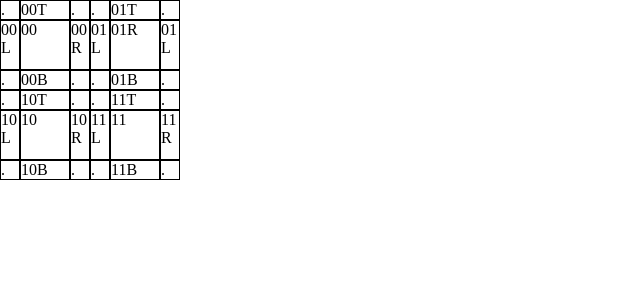
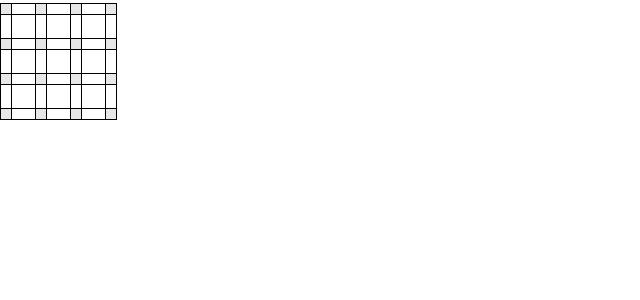
Before and after one commit to Tksi/dot-box, a SvelteKit app: page / in a window 1280 px wide. Shown: the top 300 px of the page, without its empty margins (0-640 px from the left). Built offline with nearby package versions, Linux system fonts and the light colour scheme.

Commit message:
feat: hover

```diff
--- a/src/routes/+page.svelte
+++ b/src/routes/+page.svelte
@@ -1,101 +1,149 @@
 <script lang="ts">
-  type Paper = { top: number; left: number; right: number; bottom: number }[][];
+  type Paper = { top: string; left: string; right: string; bottom: string }[][];
 
   const paper: Paper = [
     [
-      { top: 0, left: 0, bottom: 0, right: 0 },
-      { top: 0, left: 0, bottom: 0, right: 0 },
+      { top: '', left: '', bottom: '', right: '' },
+      { top: '', left: '', bottom: '', right: '' },
+      { top: '', left: '', bottom: '', right: '' },
     ],
     [
-      { top: 0, left: 0, bottom: 0, right: 0 },
-      { top: 0, left: 0, bottom: 0, right: 0 },
+      { top: '', left: '', bottom: '', right: '' },
+      { top: '', left: '', bottom: '', right: '' },
+      { top: '', left: '', bottom: '', right: '' },
+    ],
+    [
+      { top: '', left: '', bottom: '', right: '' },
+      { top: '', left: '', bottom: '', right: '' },
+      { top: '', left: '', bottom: '', right: '' },
     ],
   ];
 
-  const renderPaper = (paper: Paper) => {
-    // TODO
+  const convertPaperForRender = (paper: Paper) => {
+    let renderedPaper: ({
+      row: number;
+      col: number;
+      position: 'top' | 'left' | 'right' | 'bottom' | 'box';
+      value: string | boolean;
+    } | null)[][] = Array(paper.length * 3)
+      .fill('')
+      .map(() => Array(paper[0].length * 3).fill(''));
+    for (const [i, row] of Object.entries(paper)) {
+      for (const [j, col] of Object.entries(row)) {
+        for (let k = 0; k < 3; k++) {
+          if (k === 0 || k === 2) {
+            renderedPaper[Number(i) * 3 + k][Number(j) * 3] = null;
+            renderedPaper[Number(i) * 3 + k][Number(j) * 3 + 2] = null;
+            if (k == 0) {
+              renderedPaper[Number(i) * 3 + k][Number(j) * 3 + 1] = {
+                row: Number(i),
+                col: Number(j),
+                position: 'top',
+                value: col.top,
+              };
+            } else {
+              renderedPaper[Number(i) * 3 + k][Number(j) * 3 + 1] = {
+                row: Number(i),
+                col: Number(j),
+                position: 'bottom',
+                value: col.bottom,
+              };
+            }
+          } else {
+            renderedPaper[Number(i) * 3 + k][Number(j) * 3] = {
+              row: Number(i),
+              col: Number(j),
+              position: 'left',
+              value: col.left,
+            };
+            renderedPaper[Number(i) * 3 + k][Number(j) * 3 + 1] = {
+              row: Number(i),
+              col: Number(j),
+              position: 'box',
+              value: false,
+            };
+            renderedPaper[Number(i) * 3 + k][Number(j) * 3 + 2] = {
+              row: Number(i),
+              col: Number(j),
+              position: 'right',
+              value: col.right,
+            };
+          }
+        }
+      }
+    }
+    return renderedPaper.flat().flat();
   };
 
-  const renderedPaper = [
-    '.',
-    '00T',
-    '.',
-    '.',
-    '01T',
-    '.',
-    '00L',
-    '00',
-    '00R',
-    '01L',
-    '01R',
-    '01L',
-    '.',
-    '00B',
-    '.',
-    '.',
-    '01B',
-    '.',
-    '.',
-    '10T',
-    '.',
-    '.',
-    '11T',
-    '.',
-    '10L',
-    '10',
-    '10R',
-    '11L',
-    '11',
-    '11R',
-    '.',
-    '10B',
-    '.',
-    '.',
-    '11B',
-    '.',
-  ];
+  let hoverWith: {
+    row: number;
+    col: number;
+    position: 'top' | 'left' | 'right' | 'bottom';
+  } = { row: -1, col: -1, position: 'top' };
 </script>
 
-<div class="container">
-  <span>.</span>
-  <span>00T</span>
-  <span>.</span>
-  <span>.</span>
-  <span>01T</span>
-  <span>.</span>
-  <span>00L</span>
-  <span>00</span>
-  <span>00R</span>
-  <span>01L</span>
-  <span>01R</span>
-  <span>01L</span>
-  <span>.</span>
-  <span>00B</span>
-  <span>.</span>
-  <span>.</span>
-  <span>01B</span>
-  <span>.</span>
-  <span>.</span>
-  <span>10T</span>
-  <span>.</span>
-  <span>.</span>
-  <span>11T</span>
-  <span>.</span>
-  <span>10L</span>
-  <span>10</span>
-  <span>10R</span>
-  <span>11L</span>
-  <span>11</span>
-  <span>11R</span>
-  <span>.</span>
-  <span>10B</span>
-  <span>.</span>
-  <span>.</span>
-  <span>11B</span>
-  <span>.</span>
+<div
+  class="container"
+  style="--colums: {`10px 25px 5px ${'5px 25px 5px '.repeat(
+    paper[0].length - 2
+  )}5px 25px 10px`}; --rows: {`10px 25px 5px ${'5px 25px 5px '.repeat(
+    paper.length - 2
+  )}5px 25px 10px`}"
+>
+  {#each convertPaperForRender(paper) as item}
+    {#if item === null}
+      <span class="null" />
+    {:else if typeof item.value === 'boolean'}
+      <span class="box" />
+    {:else}
+      <!-- svelte-ignore a11y-mouse-events-have-key-events -->
+      <span
+        class="border border-{item.position}"
+        on:mouseover={() => {
+          if (item) {
+            switch (item.position) {
+              case 'top':
+                hoverWith = {
+                  row: item.row - 1,
+                  col: item.col,
+                  position: 'bottom',
+                };
+                break;
+              case 'bottom':
+                hoverWith = {
+                  row: item.row + 1,
+                  col: item.col,
+                  position: 'top',
+                };
+                break;
+              case 'left':
+                hoverWith = {
+                  row: item.row,
+                  col: item.col - 1,
+                  position: 'right',
+                };
+                break;
+              case 'right':
+                hoverWith = {
+                  row: item.row,
+                  col: item.col + 1,
+                  position: 'left',
+                };
+                break;
+            }
+          }
+        }}
+        on:mouseleave={() => {
+          hoverWith = { row: -1, col: -1, position: 'top' };
+        }}
+        class:hoverWith={hoverWith.row === item.row &&
+          hoverWith.col === item.col &&
+          hoverWith.position === item.position}>{item.value}</span
+      >
+    {/if}
+  {/each}
 </div>
 
-<!-- convert peparTypes to renderHTML  -->
 <style>
   :global(*) {
     margin: 0;
@@ -104,12 +152,40 @@
   }
 
   .container {
-    display: grid;
-    grid-template-columns: 20px 50px 20px 20px 50px 20px;
-    grid-template-rows: 20px 50px 20px 20px 50px 20px 20px;
-  }
-  span {
-    overflow-wrap: anywhere;
+    display: inline-grid;
+    grid-template-columns: var(--colums);
+    grid-template-rows: var(--rows);
     border: 1px solid black;
   }
+
+  .box {
+    border: 1px solid black;
+  }
+
+  .border {
+    border-style: solid;
+    border-color: black;
+  }
+
+  .border-top,
+  .border-bottom {
+    border-width: 0 1px 0 1px;
+  }
+
+  .border-right,
+  .border-left {
+    border-width: 1px 0 1px 0;
+  }
+
+  .border:hover {
+    background-color: red;
+  }
+
+  .hoverWith {
+    background-color: red;
+  }
+
+  .null {
+    background-color: rgb(231, 231, 231);
+  }
 </style>
```
